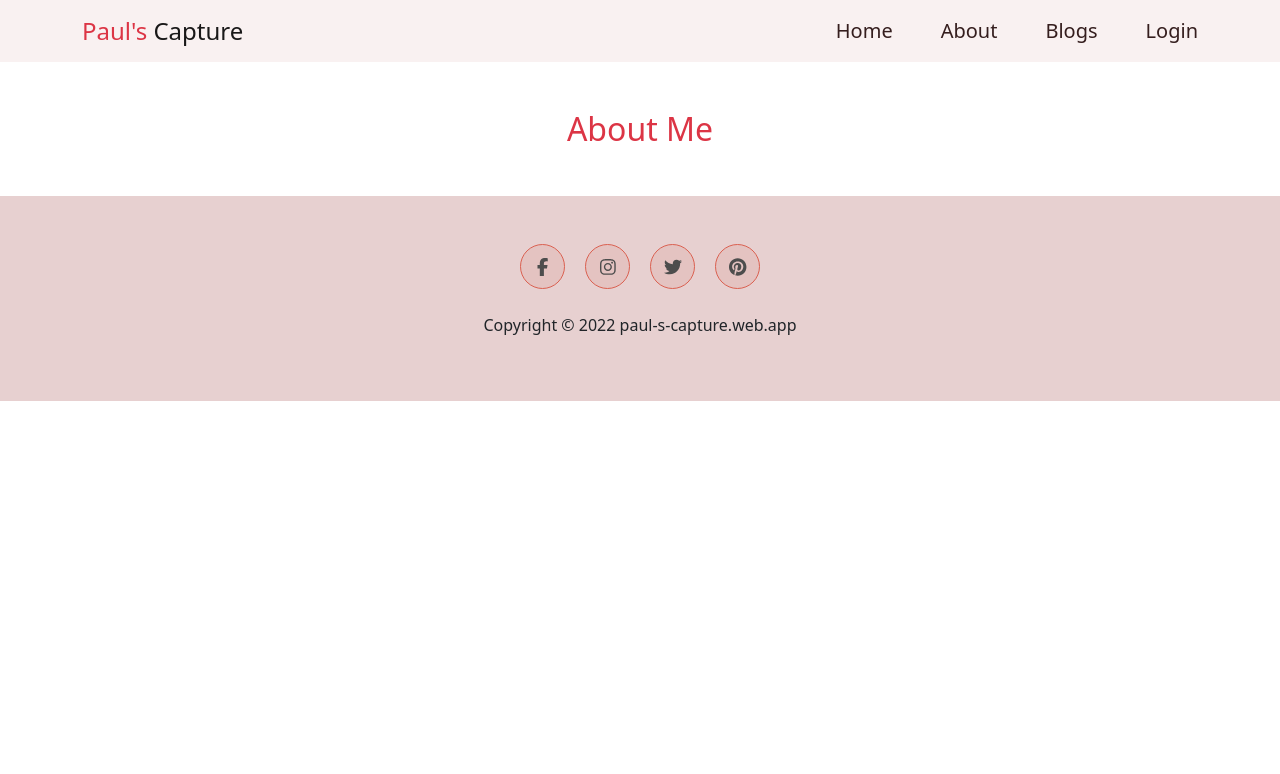
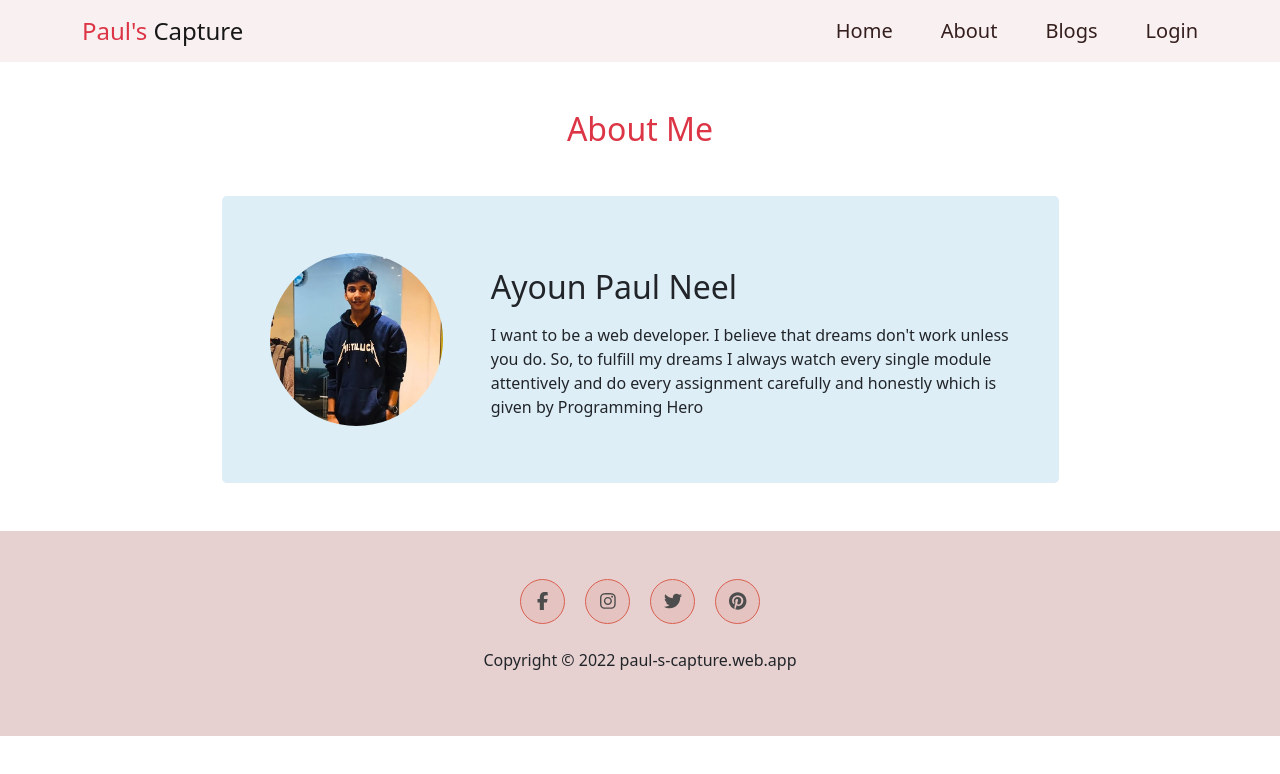
Before and after one commit to neel123go/paul-s-capture, a React (Create React App) app: page /about in a window 1280 px wide. Shown: the top 774 px of the page. Built offline with nearby package versions, Linux system fonts and the light colour scheme; no server answers.

Commit message:
about page added

```diff
--- a/src/components/Pages/About/About.css
+++ b/src/components/Pages/About/About.css
@@ -0,0 +1,3 @@
+.about {
+    background-color: rgb(222, 238, 247);
+}
--- a/src/components/Pages/About/About.js
+++ b/src/components/Pages/About/About.js
@@ -1,9 +1,20 @@
 import React from 'react';
+import ProfileImg from '../../../images/About/profile.jpg';
+import './About.css';
 
 const About = () => {
     return (
-        <div className='container'>
+        <div className='container my-5'>
             <h2 className='text-center text-danger my-5'>About Me</h2>
+            <div className='d-flex p-5 w-75 mx-auto about rounded-3'>
+                <div className='d-flex justify-content-center align-items-center w-25'>
+                    <img className='w-100 rounded-circle' src={ProfileImg} alt="" />
+                </div>
+                <div className='w-75 ms-5 mt-4'>
+                    <h2>Ayoun Paul Neel</h2>
+                    <p className='mt-3'>I want to be a web developer. I believe that dreams don't work unless you do. So, to fulfill my dreams I always watch every single module attentively and do every assignment carefully and honestly which is given by Programming Hero</p>
+                </div>
+            </div>
         </div>
     );
 };
--- a/src/components/Pages/Blogs/Blogs.js
+++ b/src/components/Pages/Blogs/Blogs.js
@@ -11,7 +11,7 @@ const Blogs = () => {
                 <h3 className='mt-5'>Why are you using firebase? What other options do you have to implement authentication?</h3>
                 <p className='text-secondary'>I use Firebase's Firebase Authentication which allows users to sign in to my website using one or more sign-in methods, including email addresses and password sign-in and federated identifiers such as Google sign-in and Facebook login. I also use Firebase for hosting my website. Firebase Hosting is production-grade web content hosting for developers. With a single command, I can quickly deploy websites and serve both static and dynamic content to a global CDN (content delivery network). I have many options for implementing authentication such as Purse, Back4app, AWS Amplify, Kuzal, Couchbase, etc.</p>
 
-                <h3 className='mt-5'> What other services does firebase provide other than authentication</h3>
+                <h3 className='mt-5'> What other services does firebase provide other than authentication?</h3>
                 <p className='text-secondary pb-3'>Firebase is a full package that can help in developing your mobile or web applications faster with fewer resources and more efficiency. There are many services that Firebase provides other than authentication, Most useful of them are: 1. Cloud Firestore, 2. Cloud Functions, 3. Hosting, 4. Cloud Storage, 5. Google Analytics, 6. Predictions, 7. Cloud Messaging, 8. Dynamic Links, 9. Remote Config etc.</p>
             </div>
         </div>
```
Also changed, not shown: src/images/About/248925284_237572105101521_131082372577988209_n.jpg (added), src/images/About/profile.jpg (added).
